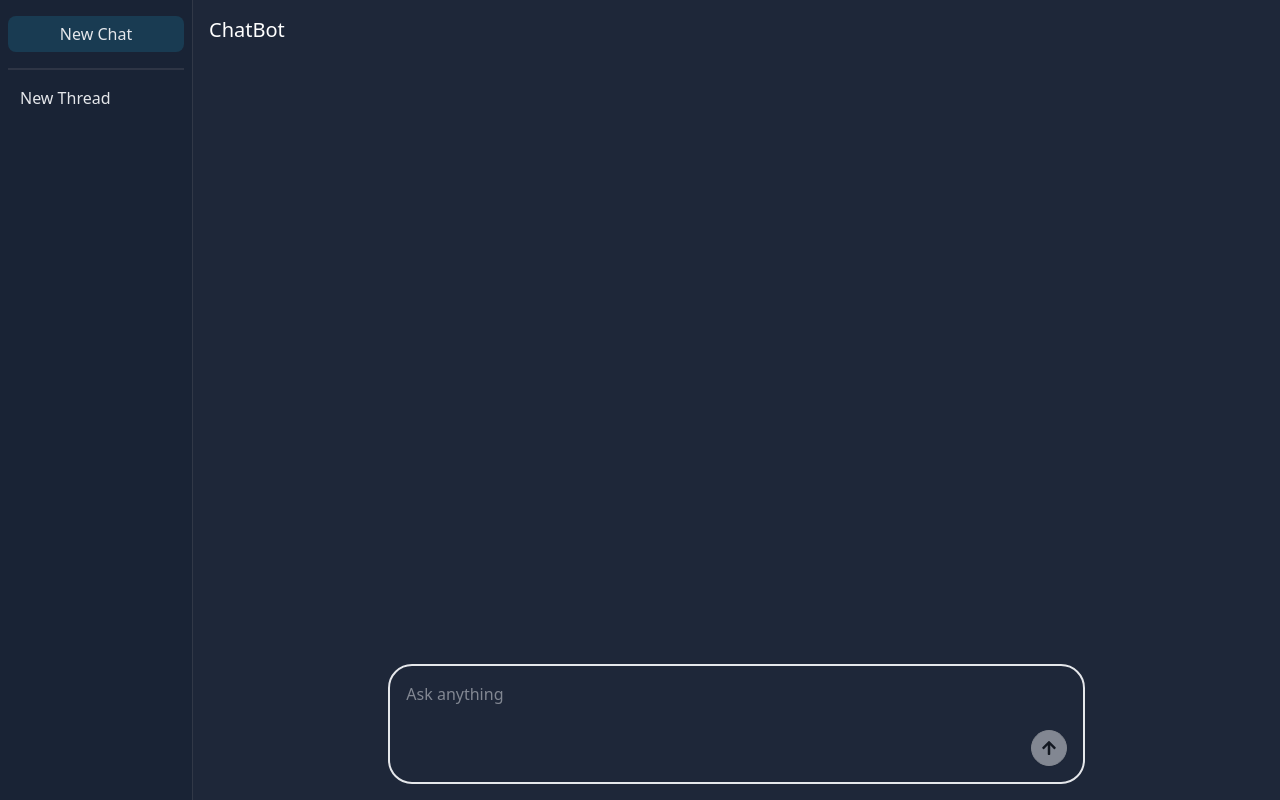
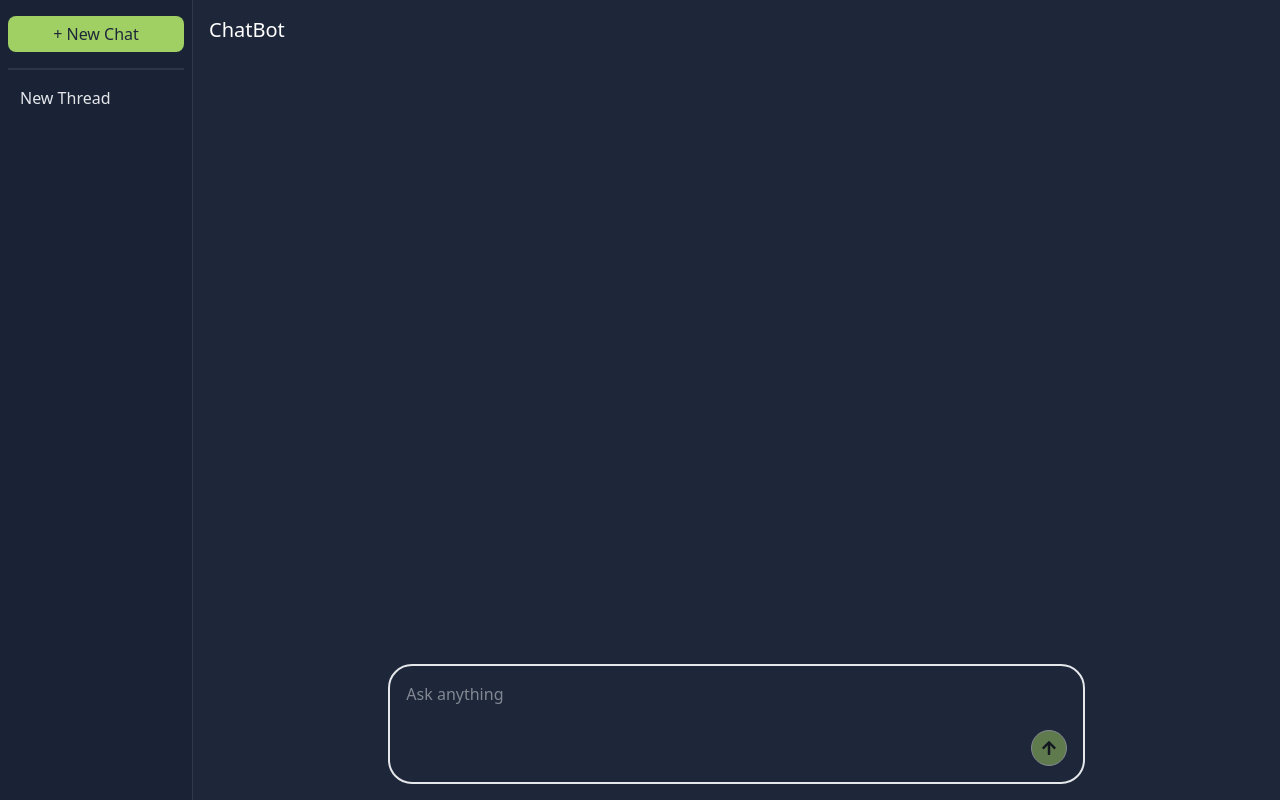
Before and after one commit to Shian90/AI_Chatbot, a React (Vite) app in the folder packages/client/: page / in a window 1280 px wide. Built offline with nearby package versions, Linux system fonts and the light colour scheme.

Commit message:
Added colors for controls.

```diff
--- a/packages/client/src/components/chat/ChatInput.tsx
+++ b/packages/client/src/components/chat/ChatInput.tsx
@@ -43,7 +43,7 @@ const ChatInput = ({ onSubmit: fnOnSubmit }: Props) => {
         type="submit"
         variant="outline"
         size="icon"
-        className="bg-message-color rounded-full">
+        className="bg-control-color rounded-full">
         <FaArrowUp />
       </Button>
     </form>
--- a/packages/client/src/components/chat/ChatMessages.tsx
+++ b/packages/client/src/components/chat/ChatMessages.tsx
@@ -36,7 +36,7 @@ const ChatMessages = ({ messages }: Props) => {
           ref={index === messages.length - 1 ? lastMessageRef : null}
           className={`text-message-color px-3 py-2 ${
             message.role === "user"
-              ? "bg-user-message max-w-[66%] self-end rounded-3xl text-message-color"
+              ? "bg-user-message max-w-[66%] self-end rounded-3xl"
               : "bg-assistant-message w-full self-start rounded-xl"
           }`}>
           <ReactMarkdown>{message.content}</ReactMarkdown>
--- a/packages/client/src/components/chat/Sidebar.tsx
+++ b/packages/client/src/components/chat/Sidebar.tsx
@@ -10,7 +10,7 @@ const Sidebar = ({ title }: Props) => {
 
   return (
     <div className="flex flex-col gap-2 p-2 w-[15%] bg-sidebar-primary overflow-y-auto custom-scroll">
-      <Button className="hover:bg-button-hover bg-user-message text-md text-message-color my-2">New Chat</Button>
+      <Button className="hover:bg-button-hover bg-control-color text-md text-background my-2">+ New Chat</Button>
       <hr className="border-assistant-message border-1"></hr>
       <div
         onClick={() => setSelected(!selected)}
--- a/packages/client/src/index.css
+++ b/packages/client/src/index.css
@@ -39,10 +39,11 @@
   --color-sidebar-accent-foreground: var(--sidebar-accent-foreground);
   --color-sidebar-border: var(--sidebar-border);
   --color-sidebar-ring: var(--sidebar-ring);
+  --color-select-item: var(--select-item);
   --color-message-color: var(--message-color);
   --color-user-message: var(--user-message);
   --color-assistant-message: var(--assistant-message);
-  --color-select-item: var(--select-item);
+  --color-control-color: var(--control-color);
 }
 
 /*
@@ -62,13 +63,13 @@
   }
 
   &::-webkit-scrollbar-thumb {
-    background-color: var(--color-user-message);
+    background-color: var(--color-control-color);
     border-radius: 10px;
     border: 3px solid transparent;
   }
 
   scrollbar-width: thin;
-  scrollbar-color: var(--color-user-message) transparent;
+  scrollbar-color: var(--color-control-color) transparent;
 }
 
 :root {
@@ -104,10 +105,11 @@
   --sidebar-accent-foreground: oklch(0.205 0 0);
   --sidebar-border: oklch(0.922 0 0);
   --sidebar-ring: oklch(0.708 0 0);
+  --select-item: oklch(44.605% 0.01303 291.536 / 0.3);
   --message-color: oklch(92.8% 0.006 264.531);
   --user-message: oklch(38.571% 0.06749 236.172 / 0.645);
   --assistant-message: oklch(49.665% 0.01426 290.908 / 0.3);
-  --select-item: oklch(44.605% 0.01303 291.536 / 0.3);
+  --control-color: rgb(160, 207, 100);
 }
 
 .dark {
@@ -142,9 +144,11 @@
   --sidebar-accent-foreground: oklch(0.985 0 0);
   --sidebar-border: oklch(1 0 0 / 10%);
   --sidebar-ring: oklch(0.556 0 0);
+  --select-item: oklch(44.605% 0.01303 291.536 / 0.3);
   --message-color: oklch(92.8% 0.006 264.531);
   --user-message: oklch(38.571% 0.06749 236.172 / 0.573);
   --assistant-message: oklch(49.665% 0.01426 290.908 / 0.3);
+  --control-color: rgb(160, 207, 100);
 }
 
 @layer base {
```
